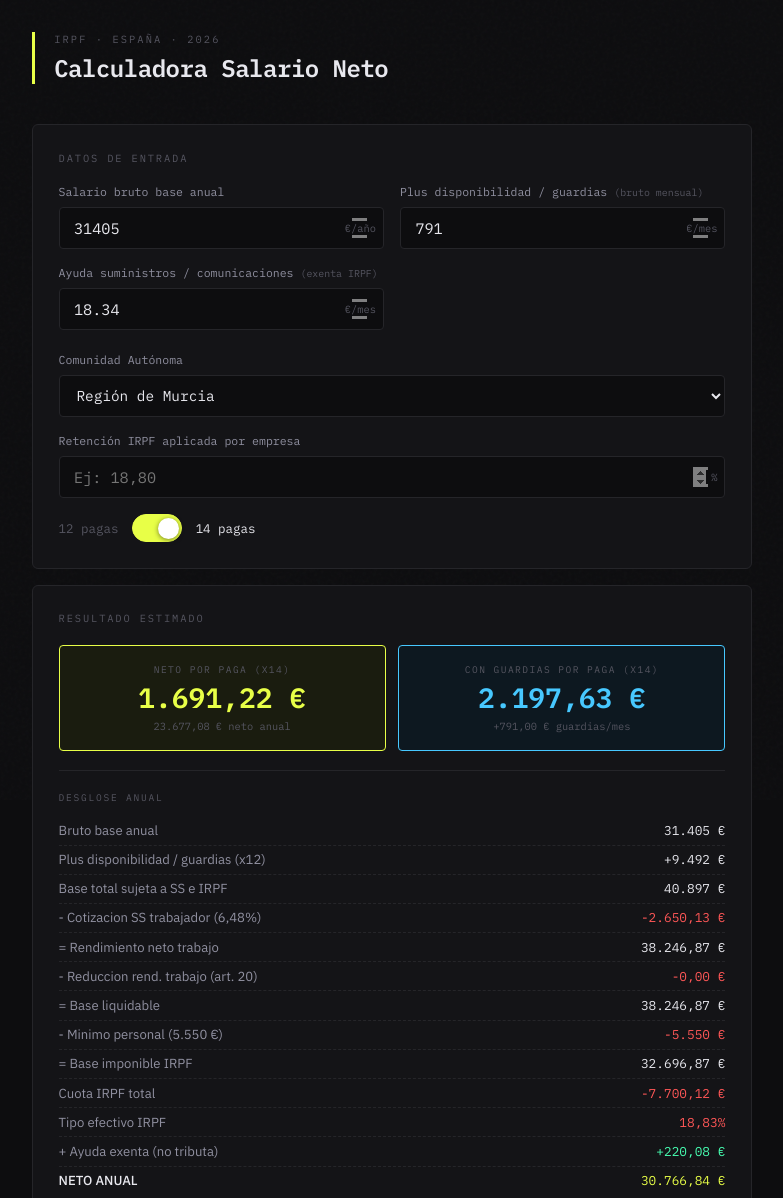
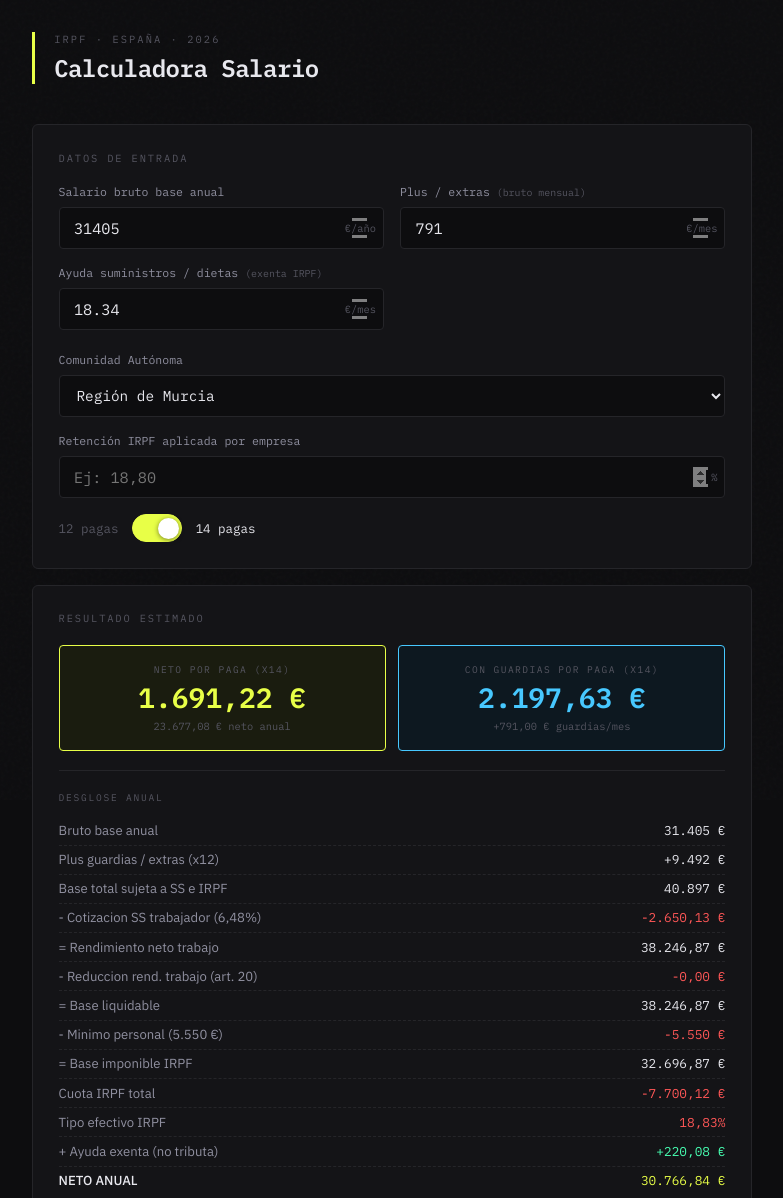
Before and after one commit to AndyOPDev/calculadora-salario, a plain HTML site: page index.html in a window 1280 px wide. Shown: the top 1198 px of the page, without its empty margins (248-1031 px from the left). Drawn offline with Linux system fonts and the light colour scheme.

```diff
--- a/index.html
+++ b/index.html
@@ -14,7 +14,7 @@
 
   <header>
     <div class="label">IRPF · España · 2026</div>
-    <h1>Calculadora Salario Neto</h1>
+    <h1>Calculadora Salario</h1>
   </header>
 
   <!-- Inputs -->
@@ -30,14 +30,14 @@
         </div>
       </div>
       <div class="field">
-        <label>Plus disponibilidad / guardias <span class="hint">(bruto mensual)</span></label>
+        <label>Plus / extras <span class="hint">(bruto mensual)</span></label>
         <div class="field-wrap">
           <input type="number" id="extraMes" value="791" min="0" step="10">
           <span class="unit">€/mes</span>
         </div>
       </div>
       <div class="field">
-        <label>Ayuda suministros / comunicaciones <span class="hint">(exenta IRPF)</span></label>
+        <label>Ayuda suministros / dietas <span class="hint">(exenta IRPF)</span></label>
         <div class="field-wrap">
           <input type="number" id="ayudaMes" value="18.34" min="0" step="0.01">
           <span class="unit">€/mes</span>
@@ -111,7 +111,7 @@
         <span class="val neutral" id="dBruto">---</span>
       </div>
       <div class="brow" id="rowExtra">
-        <span class="name">Plus disponibilidad / guardias (x12)</span>
+        <span class="name">Plus guardias / extras (x12)</span>
         <span class="val neutral" id="dExtra">---</span>
       </div>
       <div class="brow" id="rowBrutoTotal">
```
